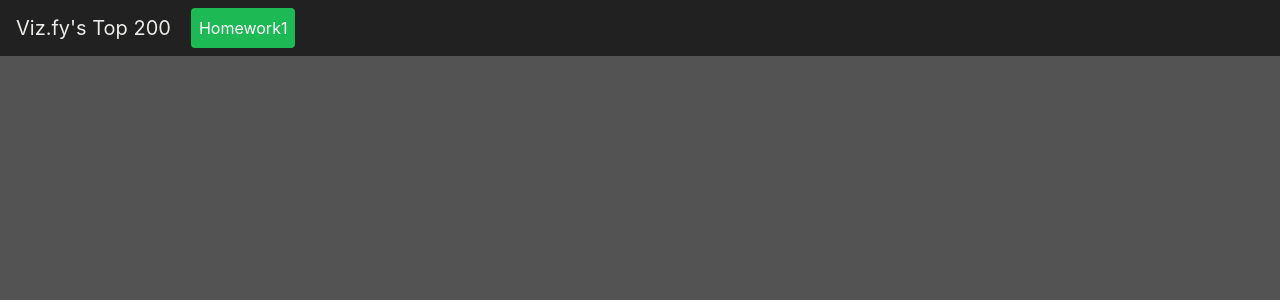
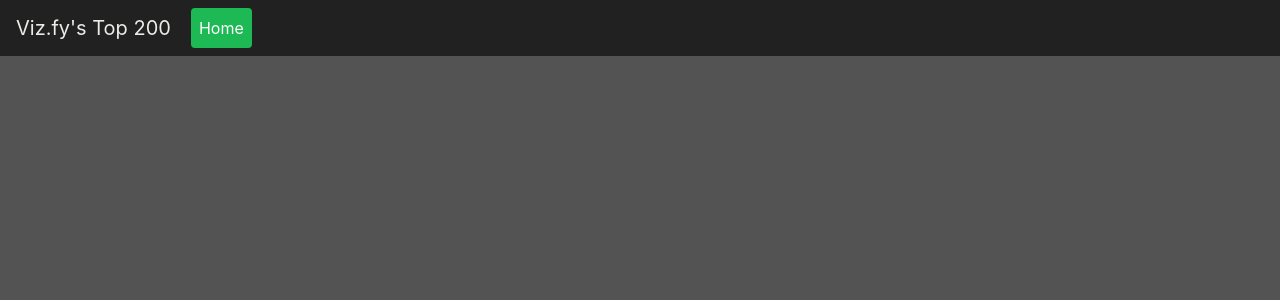
Before and after one commit to DATA300L111-20S/viz.fy, a Flask app: template src/templates/index.html in a window 1280 px wide. Shown: the top 300 px of the page. Run offline with Flask 2, Linux system fonts and the light colour scheme; the template is opened without the code that fills it, so the values that code supplies are empty; some libraries are stand-ins or nearby versions.

Commit message:
added the rest of the stuff. need to trash this branch.

```diff
--- a/src/static/styles/index.css
+++ b/src/static/styles/index.css
@@ -1,3 +1,8 @@
 body{
     background: var(--spotify-dark-gray);
 }
+
+.pageSpacer{
+    padding-top: 15px;
+    padding-bottom: 15px;
+}
--- a/src/templates/index.html
+++ b/src/templates/index.html
@@ -9,9 +9,9 @@
         <title>Home</title>
 
         <link rel="stylesheet" href="https://stackpath.bootstrapcdn.com/bootstrap/4.3.1/css/bootstrap.min.css" integrity="sha384-ggOyR0iXCbMQv3Xipma34MD+dH/1fQ784/j6cY/iJTQUOhcWr7x9JvoRxT2MZw1T" crossorigin="anonymous">
-        <link href="{{ url_for('static', filename='styles/index.css') }}" rel="stylesheet" />
         <link href="{{ url_for('static', filename='styles/custom-colors.css') }}" rel="stylesheet">
         <link href="{{ url_for('static', filename='styles/navbar.css') }}" rel="stylesheet"/>
+        <link href="{{ url_for('static', filename='styles/index.css') }}" rel="stylesheet" />
 
         <script src="https://code.jquery.com/jquery-3.3.1.slim.min.js" integrity="sha384-q8i/X+965DzO0rT7abK41JStQIAqVgRVzpbzo5smXKp4YfRvH+8abtTE1Pi6jizo" crossorigin="anonymous"></script>
         <script src="https://cdnjs.cloudflare.com/ajax/libs/popper.js/1.14.7/umd/popper.min.js" integrity="sha384-UO2eT0CpHqdSJQ6hJty5KVphtPhzWj9WO1clHTMGa3JDZwrnQq4sF86dIHNDz0W1" crossorigin="anonymous"></script>
@@ -30,8 +30,8 @@
                 <div class="pageSpacer"></div>
                 <ul class="navbar-nav mr-auto">
                     <li class="nav-item active">
-                        <a class="nav-link waves-effect waves-light" href="#">
-                            Homework1
+                        <a class="nav-link waves-effect waves-light" href="/">
+                            Home
                             <span class="sr-only">(current)</span>
                         </a>
                     </li>
@@ -42,8 +42,10 @@
 
         <div class="pageSpacer"></div>
 
-        <div class="container-fluid" style="background: whitesmoke">
-
+        <div class="container-fluid" style="background: #535353">
+            <div class="row justify-content-center">
+                <!-- stuff goes here -->
+            </div>
         </div>
     </body>
 </html>
```
